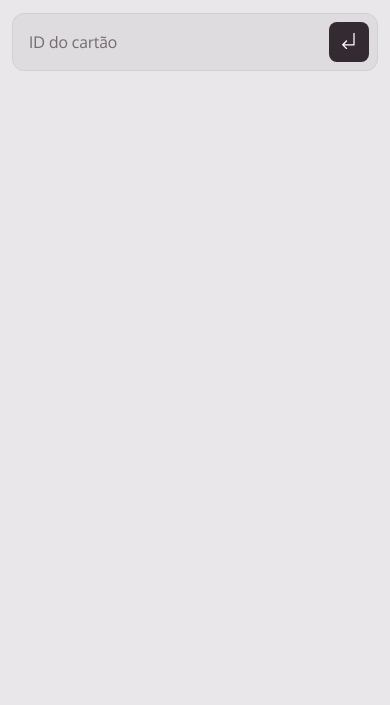
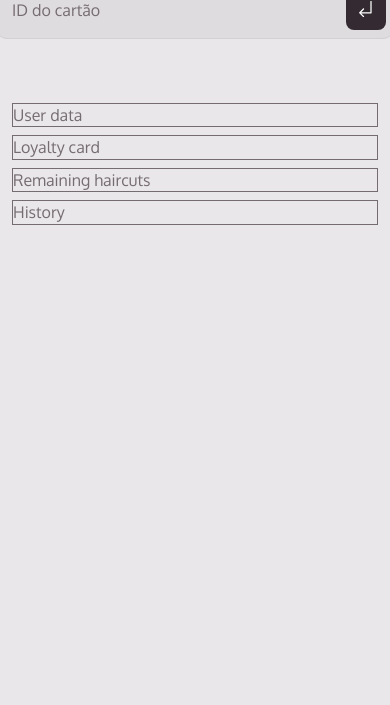
Before and after one commit to JoaoMagnago/mba-desafio-01, a website: page index.html in a window 390 px wide. Shown: the part 139-844 px from the top of the page. Drawn offline with Linux system fonts and the light colour scheme.

Commit message:
feat: create sections stylesheets and manage responsivity before adding styles

```diff
--- a/index.html
+++ b/index.html
@@ -30,6 +30,13 @@
         </button>
       </div>
     </header>
+
+    <main class="container">
+      <div class="user-data">User data</div>
+      <div class="loyalty-card">Loyalty card</div>
+      <div class="history">History</div>
+      <div class="remaining-haircuts">Remaining haircuts</div>
+    </main>
   </div>
 
   <script src="./main.js"></script>
--- a/src/styles/global.css
+++ b/src/styles/global.css
@@ -33,4 +33,6 @@ body {
 
   color: var(--gray-500);
   background: var(--gray-200);
+
+  padding: 4rem 18.3% 10.125rem;
 }
--- /dev/null
+++ b/src/styles/header.css
@@ -0,0 +1,61 @@
+header {
+  display: flex;
+  flex-direction: column;
+  align-items: center;
+  gap: 2rem;
+
+  & img[src*="Logo"] {
+    width: 7.25rem;
+  }
+
+  & div {
+    display: flex;
+    flex-direction: row;
+    justify-content: space-between;
+
+    width: 25rem;
+    padding: 0.5rem;
+    border: 1.5px solid var(--gray-400);
+    border-radius: 12px;
+
+    background-color: var(--gray-300);
+
+    & input {
+      background: transparent;
+      padding-inline-start: 0.5rem;
+      border: none;
+      outline: none;
+      font: var(--text-md);
+
+      &::placeholder {
+        color: var(--gray-500);
+      }
+    }
+
+    & button {
+      height: 2.5rem;
+      width: 2.5rem;
+      border: none;
+      border-radius: 8px;
+      background-color: var(--gray-700);
+      transition: background-color 100ms ease-in-out;
+
+      & img {
+        height: 1.25rem;
+      }
+
+      &:hover {
+        background-color: var(--gray-600);
+        cursor: pointer;
+      }
+
+      &:disabled {
+        opacity: 0.6;
+      }
+    }
+  }
+
+  & div:focus-within {
+    border: 1px solid red;
+  }
+}
--- a/src/styles/index.css
+++ b/src/styles/index.css
@@ -1,2 +1,4 @@
 @import url(global.css);
 @import url(layout.css);
+@import url(header.css);
+@import url(sections/index.css);
--- a/src/styles/layout.css
+++ b/src/styles/layout.css
@@ -2,75 +2,31 @@
   display: flex;
   flex-direction: column;
   align-items: center;
-
-  padding-block: 4rem;
+  gap: 4rem;
 }
 
-header {
-  display: flex;
-  flex-direction: column;
-  align-items: center;
-  gap: 2rem;
+.container {
+  display: grid;
+  grid-template-columns: 1fr 2fr;
+  grid-template-areas:
+    'A B B'
+    'C B B'
+    'C B B'
+    'C D D';
+  gap: 1.5rem;
+  width: 100%;
+}
 
-  & img[src*="Logo"] {
-    width: 7.25rem;
+@media (width <= 60em) {
+  body {
+    padding: 2rem 0.75rem 0.9375rem 0.75rem;
   }
 
-  & div {
-    display: flex;
-    flex-direction: row;
-    justify-content: space-between;
-
-    width: 25rem;
-    padding: 0.5rem;
-    border: 1.5px solid var(--gray-400);
-    border-radius: 12px;
-
-    background-color: var(--gray-300);
-
-    & input {
-      background: transparent;
-      padding-inline-start: 0.5rem;
-      border: none;
-      outline: none;
-      font: var(--text-md);
-
-      &::placeholder {
-        color: var(--gray-500);
-      }
-    }
-
-    & button {
-      height: 2.5rem;
-      width: 2.5rem;
-      border: none;
-      border-radius: 8px;
-      background-color: var(--gray-700);
-      transition: background-color 100ms ease-in-out;
-
-      & img {
-        height: 1.25rem;
-      }
-
-      &:hover {
-        background-color: var(--gray-600);
-        cursor: pointer;
-      }
-
-      &:disabled {
-        opacity: 0.6;
-      }
-    }
-  }
-
-  & div:focus-within {
-    border: 1px solid red;
-  }
-}
-
-@media (width <= 50em) {
-  body {
-    padding-inline: 0.75rem;
+  .container {
+    grid-template-areas: 'A' 'B' 'C' 'D';
+    grid-template-columns: 1fr;
+    grid-template-rows: repeat(4, auto);
+    gap: 0.5rem;
   }
 
   header {
--- /dev/null
+++ b/src/styles/sections/history.css
@@ -0,0 +1,10 @@
+.history {
+  grid-area: C;
+  border: 1px solid;
+}
+
+@media (width <= 60em) {
+  .history {
+    grid-row: 4;
+  }
+}
--- /dev/null
+++ b/src/styles/sections/index.css
@@ -0,0 +1,4 @@
+@import url(history.css);
+@import url(loyalty-card.css);
+@import url(remaining-haircuts.css);
+@import url(user-data.css);
--- /dev/null
+++ b/src/styles/sections/loyalty-card.css
@@ -0,0 +1,10 @@
+.loyalty-card {
+  grid-area: B;
+  border: 1px solid;
+}
+
+@media (width <= 60em) {
+  .loyalty-card {
+    grid-row: 2;
+  }
+}
--- /dev/null
+++ b/src/styles/sections/remaining-haircuts.css
@@ -0,0 +1,10 @@
+.remaining-haircuts {
+  grid-area: D;
+  border: 1px solid;
+}
+
+@media (width <= 60em) {
+  .remaining-haircuts {
+    grid-row: 3;
+  }
+}
--- /dev/null
+++ b/src/styles/sections/user-data.css
@@ -0,0 +1,10 @@
+.user-data {
+  grid-area: A;
+  border: 1px solid;
+}
+
+@media (width <= 60em) {
+  .user-data {
+    grid-row: 1;
+  }
+}
```
